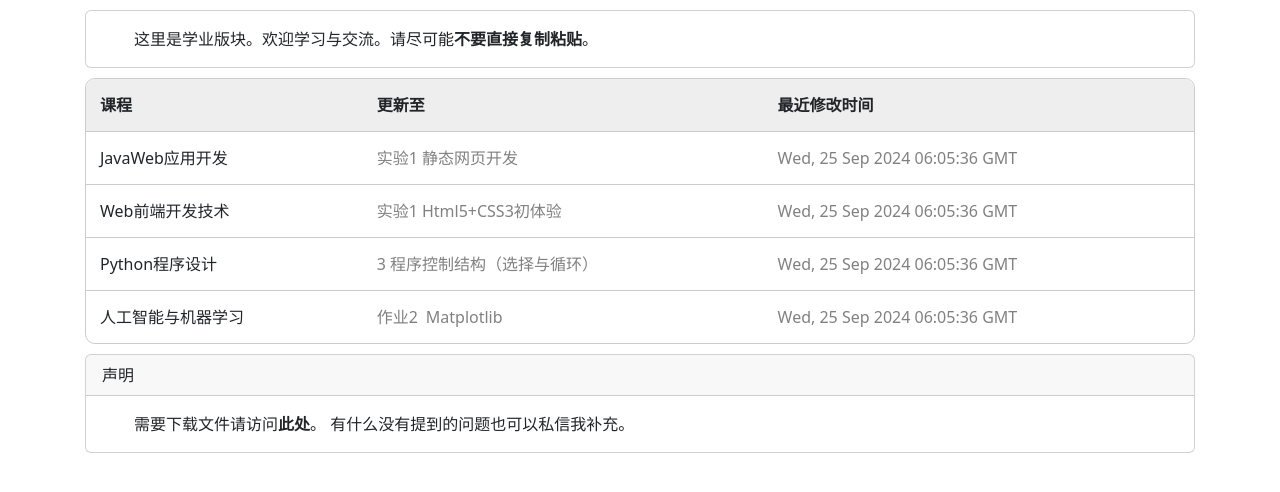
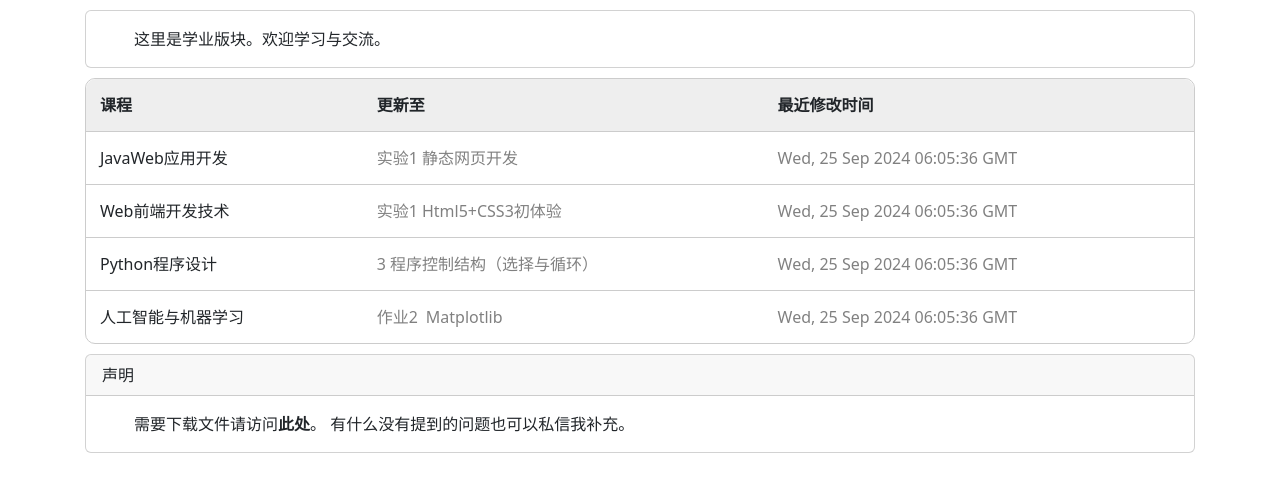
Before and after one commit to fall-windl/fall-windl.github.io, a plain HTML site: page pages/study/index.html in a window 1280 px wide. Drawn offline with nearby package versions, Linux system fonts and the light colour scheme; some packages are replaced by stand-ins of ours; a script that the page names is missing.

Commit message:
9/25/24 14:05

```diff
--- a/pages/study/index.html
+++ b/pages/study/index.html
@@ -14,7 +14,7 @@
 <div class="main">
   <div class="card">
     <div class="card-body text-indent">
-      这里是学业版块。欢迎学习与交流。请尽可能<b>不要直接复制粘贴</b>。
+      这里是学业版块。欢迎学习与交流。
     </div>
   </div>
 
```
Also changed, not shown: 2 other files.
